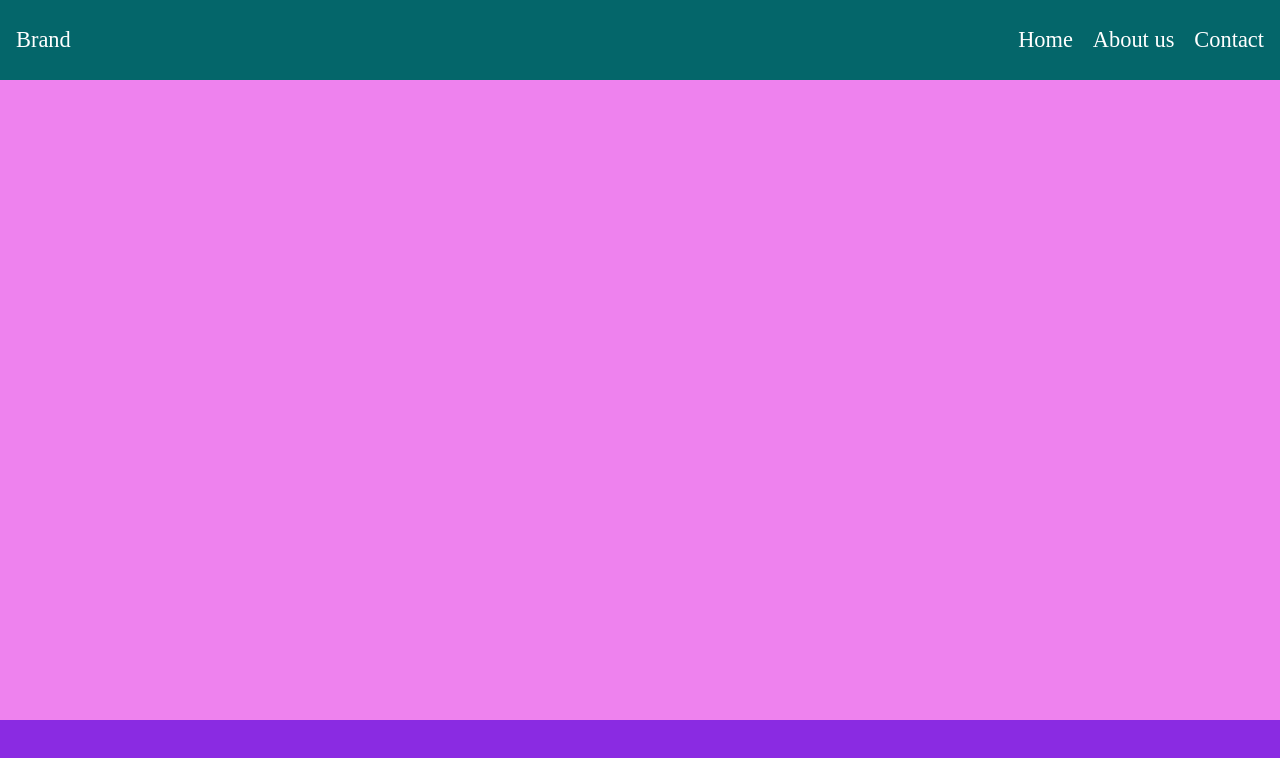
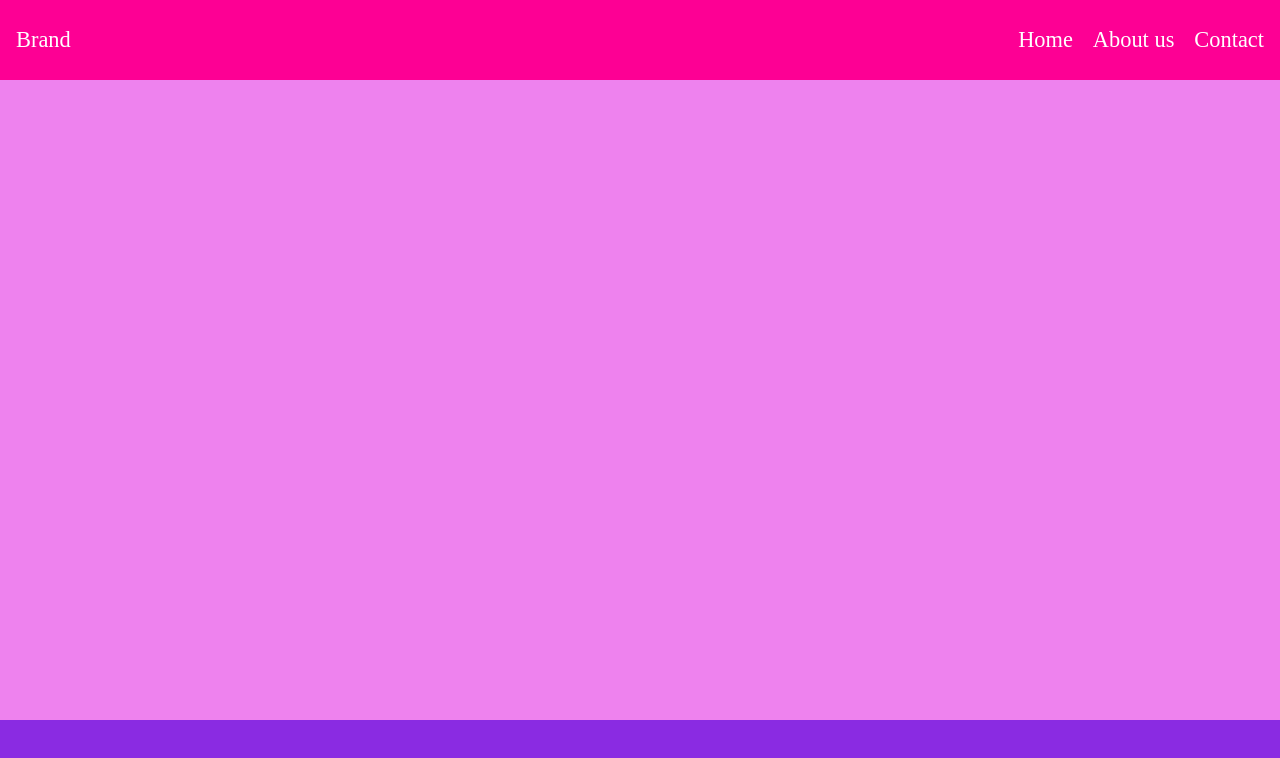
Before and after one commit to vhoreho/gh-page-test, a plain HTML site: page index.html in a window 1280 px wide. Drawn offline with Linux system fonts and the light colour scheme.

Commit message:
change header background color

```diff
--- a/style.css
+++ b/style.css
@@ -13,7 +13,7 @@ body {
 header {
   height: 10vh;
   padding: 0 1rem;
-  background-color: rgb(4, 102, 106);
+  background-color: rgb(253, 0, 148);
   display: flex;
   justify-content: space-between;
   align-items: center;
```
